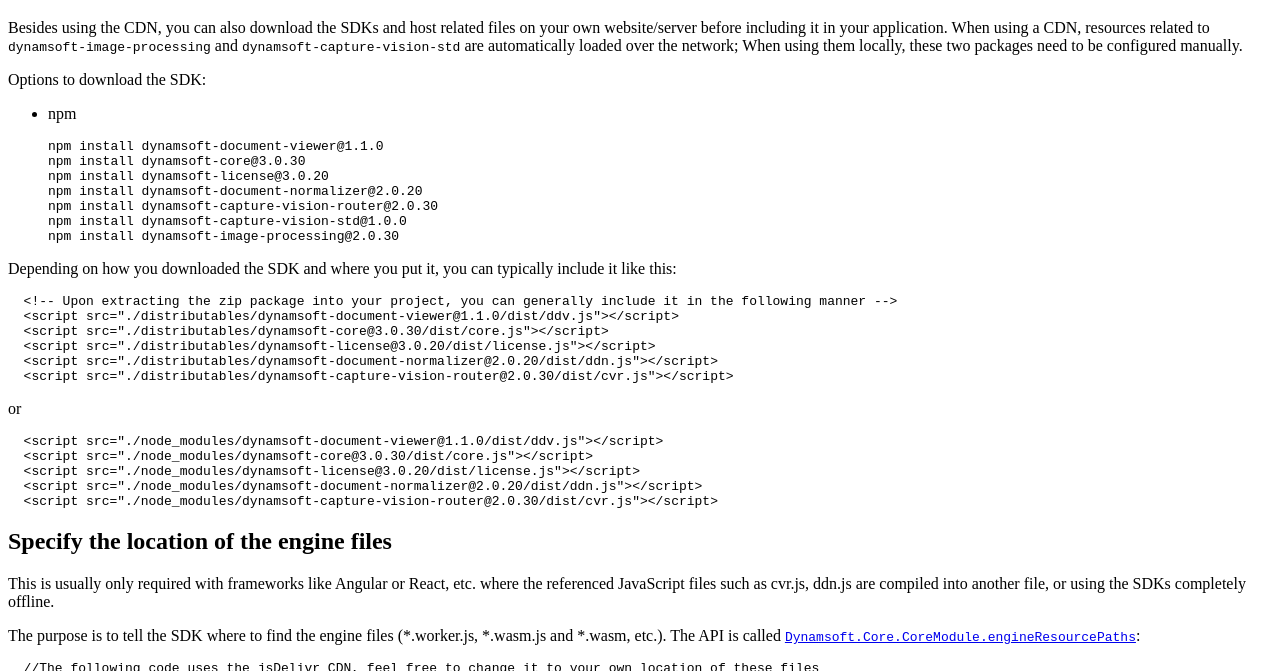
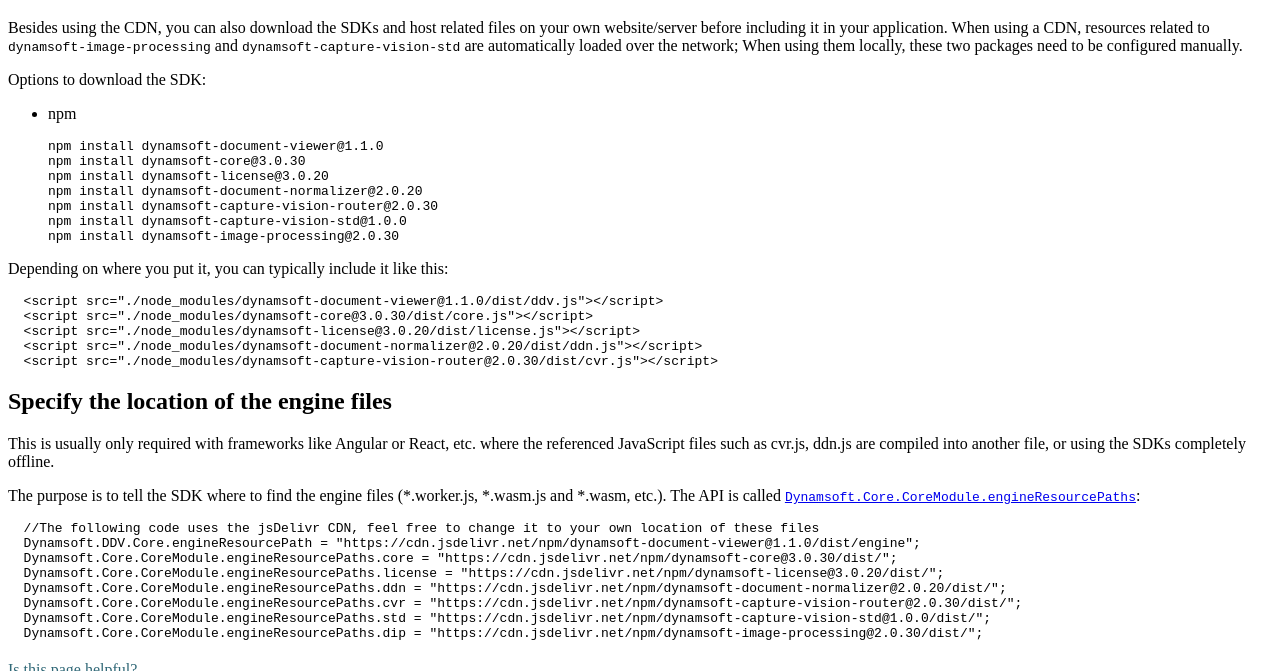
Before and after one commit to dynamsoft-docs/mobile-document-scanner-docs-js, a Jekyll site: the page built from gettingstarted/adddependency.md, in a window 1280 px wide and 900 px high, scrolled down 1103 px, cut to the strip 0-671 px from the top of the window. Built offline with Jekyll 4.4.1, drawn with Linux system fonts in a browser that asks for light colours.

Commit message:
Update adddependency.md

````diff
--- a/gettingstarted/adddependency.md
+++ b/gettingstarted/adddependency.md
@@ -81,8 +81,8 @@ Options to download the SDK:
 
 
 
-Depending on how you downloaded the SDK and where you put it, you can typically include it like this:
-
+Depending on where you put it, you can typically include it like this:
+{% comment %}
   ```html
   <!-- Upon extracting the zip package into your project, you can generally include it in the following manner -->
   <script src="./distributables/dynamsoft-document-viewer@1.1.0/dist/ddv.js"></script>
@@ -93,7 +93,7 @@ Depending on how you downloaded the SDK and where you put it, you can typically
   ```
 
 or
-
+{% endcomment %}
   ```html
   <script src="./node_modules/dynamsoft-document-viewer@1.1.0/dist/ddv.js"></script>
   <script src="./node_modules/dynamsoft-core@3.0.30/dist/core.js"></script>
````
